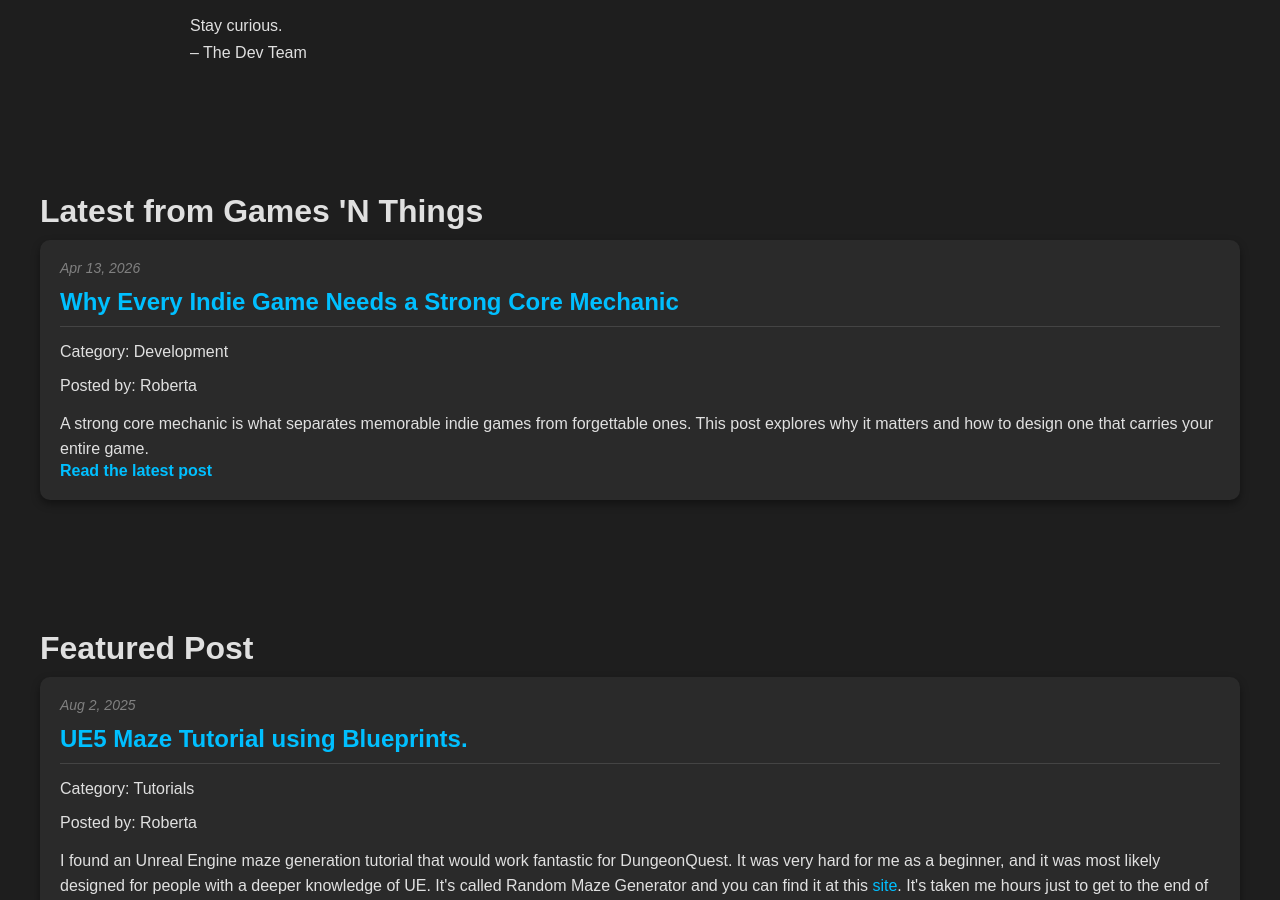
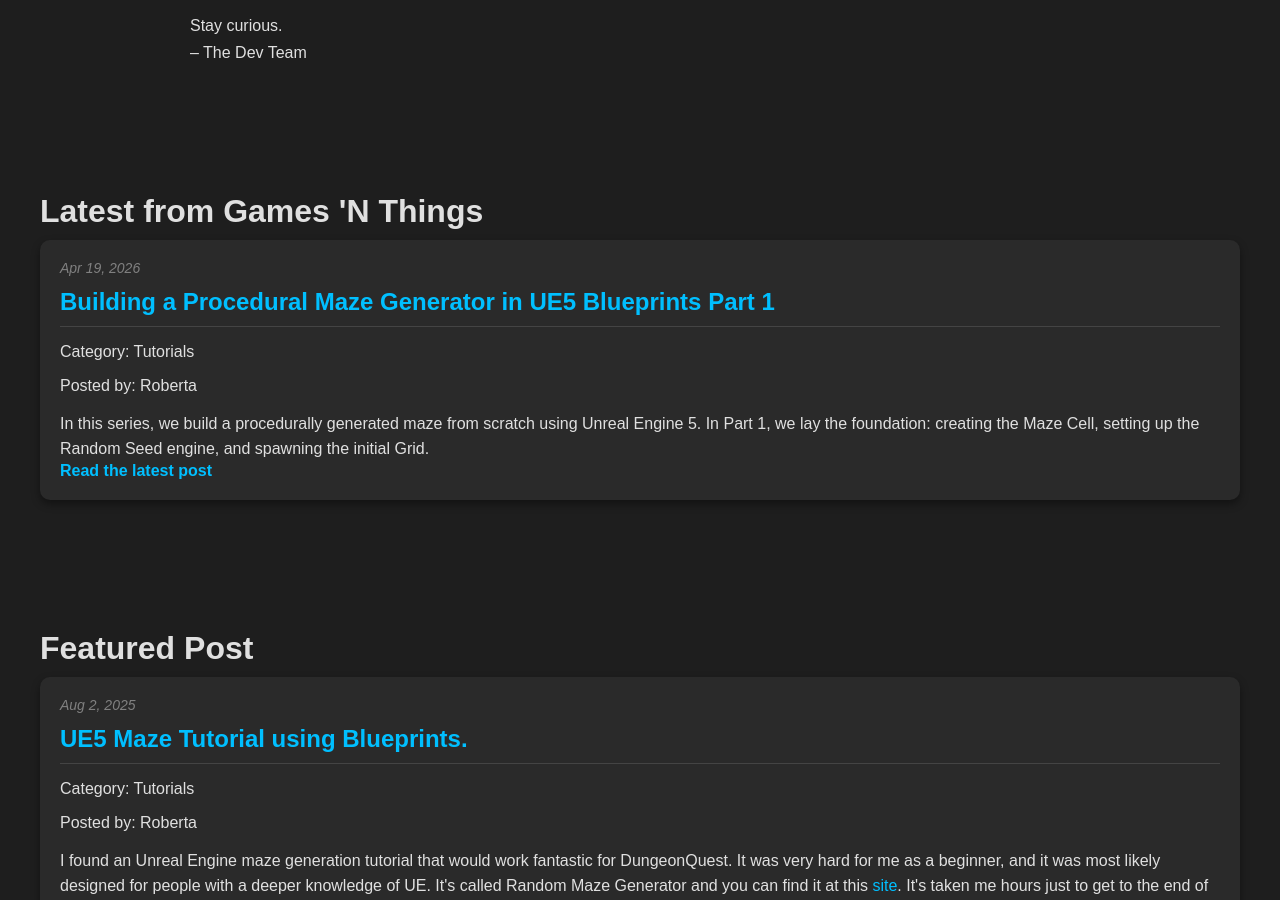
Before and after one commit to ScriptureExamined/NovawrightStudios, a Jekyll site: the page built from index.html, in a window 1280 px wide and 900 px high, scrolled down 1102 px. Built offline with Jekyll 4.4.1, drawn with Linux system fonts in a browser that asks for light colours; some of the changed lines change nothing that is shown.

Commit message:
Update UE Maze Tutorial

```diff
--- a/_posts/2026-04-18-gemini-maze-generator.md
+++ b/_posts/2026-04-18-gemini-maze-generator.md
@@ -1,17 +1,17 @@
 ---
 layout: post
 title: "Building a Procedural Maze Generator in UE5 Blueprints Part 1"
-date: 2026-04-17
+date: 2026-04-19
 author: Roberta
 categories: [Tutorials]
-published: false
+published: true
 excerpt: >
-  In Part 2, we completed the full maze generation logic using a stack-based depth-first search system. The maze now exists in memory, but it is not yet visible. In this part, we will read the grid data and begin building the maze visually in the world.
+  In this series, we build a procedurally generated maze from scratch using Unreal Engine 5. In Part 1, we lay the foundation: creating the Maze Cell, setting up the Random Seed engine, and spawning the initial Grid.
 ---
 
-# Procedural Maze Generation in UE5: Part 1 — The Grid
+# Procedural Maze Generation in UE5: Part 1 — The Foundation
 
-In this series, we are building a procedurally generated maze from scratch using **Unreal Engine 5**. We will start by building the "Grid"—the mathematical foundation of every maze.
+In this series, we are building a procedurally generated maze from scratch using **Unreal Engine 5**. We will start by building the "Grid", the mathematical foundation of every maze, and a "Random Engine" to make it repeatable.
 
 ---
 
@@ -28,170 +28,150 @@
 4. Name the file:
    `BP_MazeCell`
 
+---
+
 <a href="{{ '/assets/images/blog/Part1-Step-1.png' | relative_url }}">
   <img src="{{ '/assets/images/blog/Part1-Step-1.png' | relative_url }}" alt="Creating a new Blueprint Actor" class="post-image">
 </a>
 
 ---
 
-#### Step 2 — Add the Floor Mesh
+#### Step 2 — Add the Floor and Walls
 
 5. Double-click `BP_MazeCell` to open the editor.
 
-6. Click the green **+ Add** button in the Components panel.
+6. Click the green **+ Add** button in the Components panel. Search for `Static Mesh` and rename it to `FloorMesh`. Set the **Static Mesh** to `Cube` and the **Scale** to: **X: 1.0, Y: 1.0, Z: 0.1**.
 
-7. Search for and select:
-   `Static Mesh` Rename it to FloorMesh.
+7. Click **+ Add** again and add another `Static Mesh`. Rename it to `NorthWall`. Set the **Static Mesh** to `Cube` and the **Scale** to: **X: 1.0, Y: 0.1, Z: 1.0**. Set its **Location** to **X: 50.0, Y: 0, Z: 50**.
 
-8. In the **Details Panel** (right side), find the **Static Mesh** dropdown and select:
-   `Cube`
+8. **Duplicate** the NorthWall three times to create the rest of the box:
 
-9. Under **Scale**, set the values to:
-   - **X:** 1.0
-   - **Y:** 1.0
-   - **Z:** 0.1
-
-<a href="{{ '/assets/images/blog/Part1-Step-2.png' | relative_url }}">
-  <img src="{{ '/assets/images/blog/Part1-Step-2.png' | relative_url }}" alt="Configuring the Floor Mesh scale and type" class="post-image">
-</a>
+| Wall Name     | Location (X, Y, Z) | Rotation (X, Y, Z) |
+| :------------ | :----------------- | :----------------- |
+| **SouthWall** | -50, 0, 50         | 0, 0, 0            |
+| **EastWall**  | 0, 50, 50          | 0, 0, 90           |
+| **WestWall**  | 0, -50, 50         | 0, 0, 90           |
 
 ---
 
-#### Step 3 — Create the Generator Actor
-
-10. In the **Content Browser**, right-click and select:
-    `Blueprint Class` -> `Actor`
-
-11. Name the file:
-    `BP_MazeGenerator`
-
-12. Double-click to open the editor.
-
----
-
-#### Step 4 — Setup Grid Variables
-
-13. In the **My Blueprint** panel, click the **+** next to **Variables**.
-
-14. Create `GridSizeX` (Type: **Integer**). Click the "Eye" icon to make it **Public**.
-
-15. Create `GridSizeY` (Type: **Integer**). Click the "Eye" icon to make it **Public**.
-
-16. Create `TileSpacing` (Type: **Float**). Click the "Eye" icon to make it **Public**.
-
-17. Click **Compile**, then set the **Default Values** in the Details panel:
-    - `GridSizeX`: 10
-    - `GridSizeY`: 10
-    - `TileSpacing`: 100.0
-
 <div style="display:flex; gap:10px;">
-  <a href="{{ '/assets/images/blog/Part1-Step-4a.png' | relative_url }}" style="flex:1;">
-    <img src="{{ '/assets/images/blog/Part1-Step-4a.png' | relative_url }}" style="width:100%;" alt="Configuring the Floor Mesh scale and type" class="post-image">
+  <a href="{{ '/assets/images/blog/Part1-Step-2a.png' | relative_url }}" style="flex:1;">
+    <img src="{{ '/assets/images/blog/Part1-Step-2a.png' | relative_url }}" style="width:100%;" alt="Configuring the Floor Mesh" class="post-image">
   </a>
 
-  <a href="{{ '/assets/images/blog/Part1-Step-4b.png' | relative_url }}" style="flex:1;">
-    <img src="{{ '/assets/images/blog/Part1-Step-4b.png' | relative_url }}" style="width:100%;" alt="Configuring the Floor Mesh scale and type" class="post-image">
+  <a href="{{ '/assets/images/blog/Part1-Step-2b.png' | relative_url }}" style="flex:1;">
+    <img src="{{ '/assets/images/blog/Part1-Step-2b.png' | relative_url }}" style="width:100%;" alt="Configuring the NorthWall mesh" class="post-image">
   </a>
 
-  <a href="{{ '/assets/images/blog/Part1-Step-4c.png' | relative_url }}" style="flex:1;">
-    <img src="{{ '/assets/images/blog/Part1-Step-4c.png' | relative_url }}" style="width:100%;" alt="Configuring the Floor Mesh scale and type" class="post-image">
+  <a href="{{ '/assets/images/blog/Part1-Step-2c.png' | relative_url }}" style="flex:1;">
+    <img src="{{ '/assets/images/blog/Part1-Step-2c.png' | relative_url }}" style="width:100%;" alt="Configuring the SouthWall mesh" class="post-image">
   </a>
 
-  <a href="{{ '/assets/images/blog/Part1-Step-4d.png' | relative_url }}" style="flex:1;">
-    <img src="{{ '/assets/images/blog/Part1-Step-4d.png' | relative_url }}" style="width:100%;" alt="Configuring the Floor Mesh scale and type" class="post-image">
+  <a href="{{ '/assets/images/blog/Part1-Step-2d.png' | relative_url }}" style="flex:1;">
+    <img src="{{ '/assets/images/blog/Part1-Step-2d.png' | relative_url }}" style="width:100%;" alt="Configuring the EastWall mesh" class="post-image">
+  </a>
+
+  <a href="{{ '/assets/images/blog/Part1-Step-2e.png' | relative_url }}" style="flex:1;">
+    <img src="{{ '/assets/images/blog/Part1-Step-2e.png' | relative_url }}" style="width:100%;" alt="Configuring the WestWall mesh" class="post-image">
   </a>
 </div>
 
 ---
 
-#### Step 5 — The Cleanup (Clear Children)
+#### Step 3 — Visibility Logic
 
-18. In `BP_MazeGenerator`, go to the **Construction Script** tab.
+9. Create four **Public Booleans** (click the Eye icon): `ShowNorthWall`, `ShowSouthWall`, `ShowEastWall`, and `ShowWestWall`. In the **Details Panel**, make sure they are checked (True) by default.
 
-19. Drag from the **Construction Script** node and search for:
-    `Clear Children`
+10. In the **Construction Script** tab, drag the wall components into the graph as **Get**. Drag off them to create `Set Visibility` nodes.
 
-20. Drag the **Default Scene Root** from the Components panel into the graph.
+11. Connect your booleans to the **New Visibility** pins and chain the execution wires together.
 
-21. Connect:
-    - `Default Scene Root` → **Target** (on the Clear Children node).
-
-<a href="{{ '/assets/images/blog/Part1-Step-5.png' | relative_url }}">
-  <img src="{{ '/assets/images/blog/Part1-Step-5.png' | relative_url }}" alt="Adding the Clear Children node for editor cleanup" class="post-image">
+<a href="{{ '/assets/images/blog/Part1-Step-3.png' | relative_url }}">
+  <img src="{{ '/assets/images/blog/Part1-Step-3.png' | relative_url }}" alt="Connecting the boolean variables to wall visibility" class="post-image">
 </a>
 
 ---
 
-#### Step 6 — Create the Nested Loops
+#### Step 4 — Setup the Generator & Variables
 
-22. Drag from the **Clear Children** execution pin and search for:
-    `For Loop`
+12. Create a new **Actor** Blueprint named `BP_MazeGenerator` and open it.
 
-23. Connect `GridSizeX` minus 1 to the **Last Index**. (This is the X Loop).
+13. In the **Variables** panel, create these four **Public** variables:
+    - `GridSizeX` (Integer) - Default: 10
+    - `GridSizeY` (Integer) - Default: 10
+    - `TileSpacing` (Float) - Default: 100.0
+    - `MazeSeed` (Integer) - Default: 0
 
-24. Drag from the **Loop Body** of the first loop and search for another:
-    `For Loop`
+14. Create one more variable named `GridArray`. Set its type to `BP_MazeCell` (Object Reference). Click the icon next to the type and change it to the **Grid icon** (Array).
 
-25. Connect `GridSizeY` minus 1 to the **Last Index**. (This is the Y Loop).
-
-<a href="{{ '/assets/images/blog/Part1-Step-6.png' | relative_url }}">
-  <img src="{{ '/assets/images/blog/Part1-Step-6.png' | relative_url }}" alt="Creating nested loops for a 2D grid" class="post-image">
+<a href="{{ '/assets/images/blog/Part1-Step-4.png' | relative_url }}">
+  <img src="{{ '/assets/images/blog/Part1-Step-4.png' | relative_url }}" alt="Creating the Generator variables and array" class="post-image">
 </a>
 
 ---
 
-#### Step 7 — Adding the Maze Cells
+#### Step 5 — The Random Engine (Maze Seed)
 
-26. Drag from the **Loop Body** of the **second** loop (the Y loop).
+15. Open the **Event Graph** of `BP_MazeGenerator`.
 
-27. Search for and select:
-    `Add Child Actor Component`
+16. Right-click and add a **Make RandomStream** node.
 
-28. In the Details panel, set **Child Actor Class** to:
-    `BP_MazeCell`
+17. Drag `MazeSeed` into the graph as **Get**. Connect the **Green** pin to **Initial Seed**.
 
-29. **Right-click** the blue **Relative Transform** pin and select **Split Struct Pin**.
+18. **Right-click** the **Blue** "Return Value" pin on the Make node and select **Promote to Variable**. Name it `ActiveStream`.
 
-30. **Right-click** the yellow **Relative Transform Location** pin and select **Split Struct Pin**.
+19. Connect **Event Begin Play** → **Set ActiveStream**.
 
 ---
 
-#### Step 8 — Calculate Grid Position
+#### Step 6 — Spawning the Grid
 
-31. Drag from the **Index** of the first loop (X) and connect to a `*` (Multiply) node.
-    - Multiply by `TileSpacing`.
-    - Connect the result to `Relative Transform Location X`.
+20. Drag your `GridArray` variable into the graph and select **Clear**. Connect this after `Set ActiveStream`.
 
-32. Drag from the **Index** of the second loop (Y) and connect to a `*` (Multiply) node.
-    - Multiply by `TileSpacing`.
-    - Connect the result to `Relative Transform Location Y`.
+21. Drag a wire from **Clear** and add a **For Loop**. Drag `GridSizeX` in, **Subtract 1**, and plug into **Last Index**.
 
-<a href="{{ '/assets/images/blog/Part1-Step-8.png' | relative_url }}">
-  <img src="{{ '/assets/images/blog/Part1-Step-8.png' | relative_url }}" alt="Connecting indices to transform pins" class="post-image">
+22. From the **Loop Body**, add a second **For Loop** using `GridSizeY - 1`.
+
+23. From the **second** Loop Body, add a **SpawnActor from Class** node. Set the Class to `BP_MazeCell`.
+
+24. **Right-click** the orange **Spawn Transform** and yellow **Location** pins to **Split** them.
+
+---
+
+#### Step 7 — Placement Math & Memory
+
+25. Add a **Get Actor Location** node. **Right-click** the orange pin and select **Split Struct Pin**.
+
+26. **X Location:** (X Loop Index × `TileSpacing`) + Actor Location X. Plug into **Spawn Transform Location X**.
+27. **Y Location:** (Y Loop Index × `TileSpacing`) + Actor Location Y. Plug into **Spawn Transform Location Y**.
+
+28. **Save to Memory:** Drag `GridArray` into the graph. Drag off it and search for **Add**. Connect the blue **Return Value** of the Spawn node to the Add node. Connect the execution wire from Spawn to Add.
+
+<a href="{{ '/assets/images/blog/Part1-Step-7.png' | relative_url }}">
+  <img src="{{ '/assets/images/blog/Part1-Step-7.png' | relative_url }}" alt="Complete grid spawning and array logic" class="post-image">
 </a>
 
 ---
 
-### Connections Recap
+### Connections recap
 
-**Execution Flow:** Construction Script → Clear Children → For Loop (X) → For Loop (Y) → Add Child Actor Component
+**Execution flow:**
+Event Begin Play → Set ActiveStream → Clear GridArray → For Loop (X) → For Loop (Y) → SpawnActor → Add to GridArray
 
-**Data Flow:**
+**Data flow:**
 
-1. X Index × TileSpacing → Location X
-2. Y Index × TileSpacing → Location Y
-3. BP_MazeCell → Child Actor Class
+- `MazeSeed` → `ActiveStream` (Our Random Engine)
+- Loop Indices → World Position (Where the tile goes)
+- Spawned Actor → `GridArray` (Our Memory)
 
 ---
 
-### Why This Matters
+### Why this matters
 
-A nested loop allows us to fill a 2D space. The "X" loop creates the rows, and for every row, the "Y" loop creates the columns.
-
-> Without the "Clear Children" node, Unreal would keep adding new tiles on top of old ones every time you moved the generator, eventually slowing down your computer.
+By saving every cell into the **GridArray**, our generator now has a "Memory." We can now tell it to look at Index 0 to create an entrance, or use the `ActiveStream` to randomly pick neighbors and carve a path through the "waffle."
 
 ---
 
-### Expected Result
+### Expected result
 
-Drag your `BP_MazeGenerator` into the level. You should see a 10x10 square of tiles. If you change the `GridSize` variables in the Details panel, the square will grow or shrink instantly!
+When you hit **Play**, a 10x10 square of walled tiles will appear. It looks like a waffle now, but because we have a **Seed** and a **GridArray**, we are ready to start carving a perfect, repeatable maze!
```
Also changed, not shown: assets/images/blog/Part1-Step-2a.png (renamed from assets/images/blog/Part1-Step-2.png), assets/images/blog/Part1-Step-2b.png (added), assets/images/blog/Part1-Step-2c.png (added), assets/images/blog/Part1-Step-2d.png (added), assets/images/blog/Part1-Step-2e.png (added), assets/images/blog/Part1-Step-5.png (added), assets/images/blog/Part1-Step-7.png (added), assets/images/blog/Part2-Step-1.png (added), assets/images/blog/Part2-Step-3.png (added), assets/images/blog/Part2-Step-5.png (added), assets/images/blog/Part3-Step-2.png (added).
